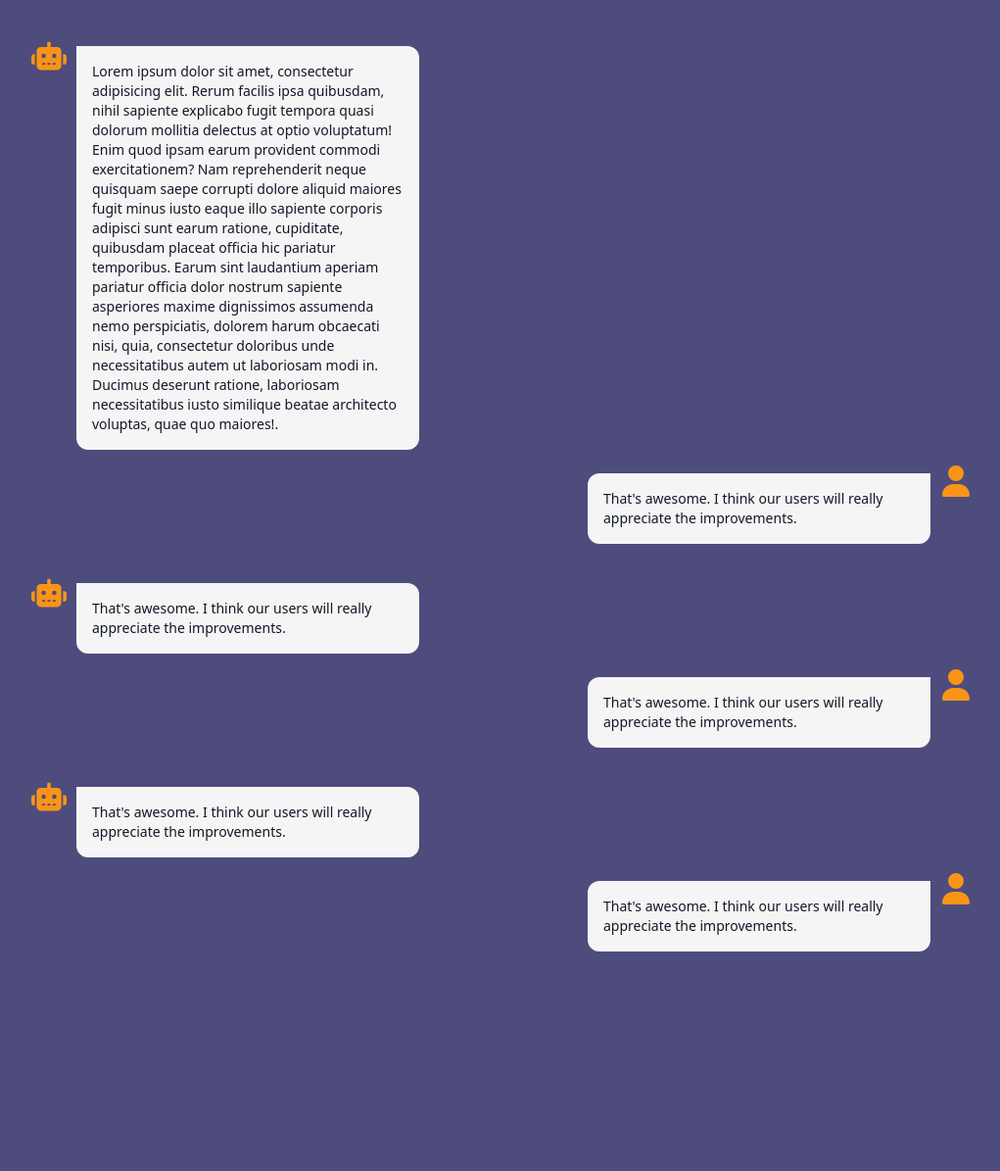
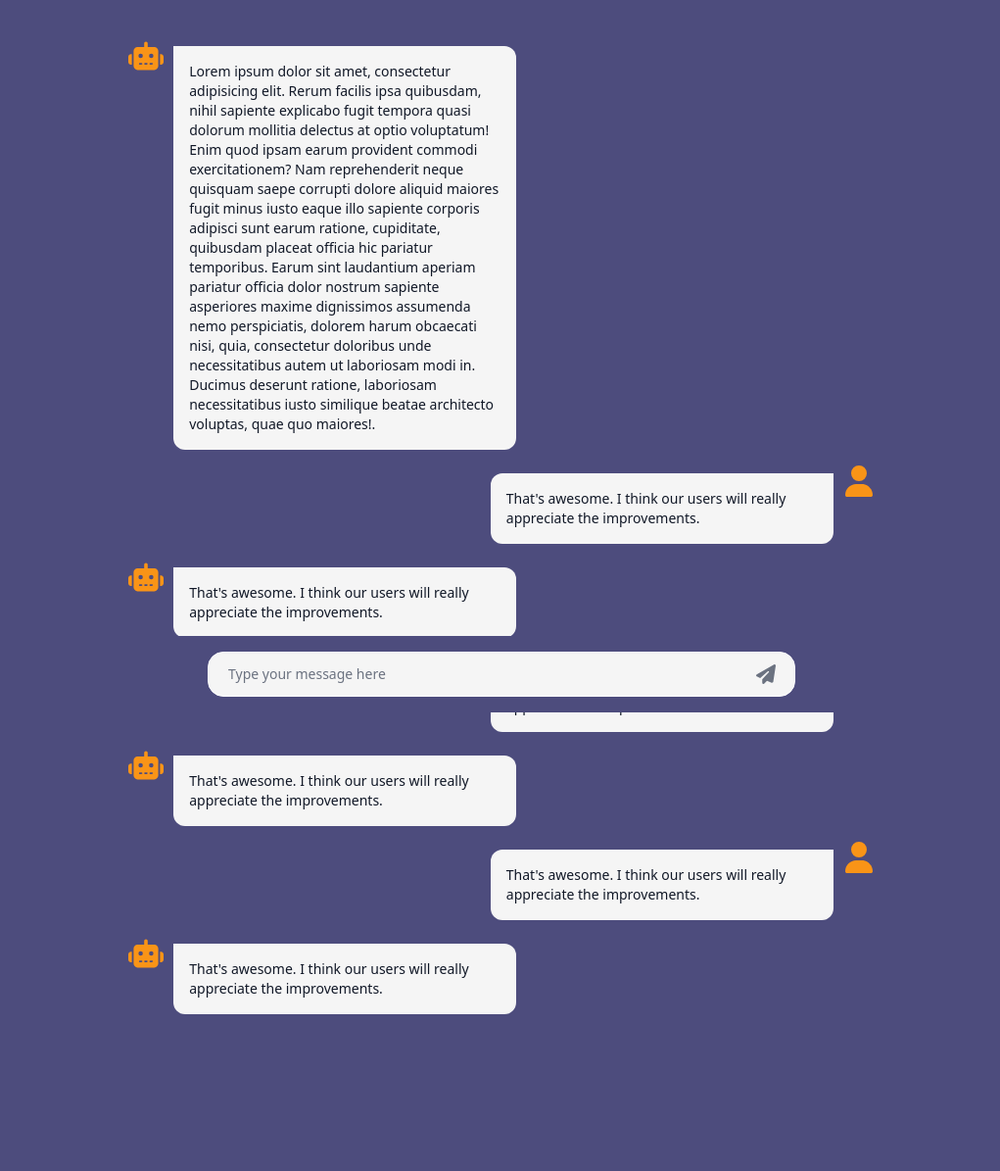
Before and after one commit to AcilRestu12/HearMePal, a Flask app: page /chat in a window 1280 px wide. Shown: the part 73-1268 px from the top of the page at 98% size, without its empty margins (128-1149 px from the left). Before the commit the page ends 1044 px from the top, so only its background shows below. Run offline with Flask 3, Linux system fonts and the light colour scheme; some libraries are stand-ins or nearby versions.

Commit message:
front-end -> chat page | create input section

```diff
--- a/static/dist/css/output.css
+++ b/static/dist/css/output.css
@@ -1097,6 +1101,11 @@ input:checked + .toggle-bg{
   inset: 0px;
 }
 
+.inset-y-0{
+  top: 0px;
+  bottom: 0px;
+}
+
 .bottom-0{
   bottom: 0px;
 }
@@ -1121,6 +1130,18 @@ input:checked + .toggle-bg{
   top: 0px;
 }
 
+.end-0{
+  inset-inline-end: 0px;
+}
+
+.bottom-4{
+  bottom: 1rem;
+}
+
+.left-1\/2{
+  left: 50%;
+}
+
 .z-10{
   z-index: 10;
 }
@@ -1216,6 +1246,26 @@ input:checked + .toggle-bg{
   margin-top: 1.5rem;
 }
 
+.me-2{
+  margin-inline-end: 0.5rem;
+}
+
+.ms-2{
+  margin-inline-start: 0.5rem;
+}
+
+.mt-24{
+  margin-top: 6rem;
+}
+
+.mb-16{
+  margin-bottom: 4rem;
+}
+
+.mb-20{
+  margin-bottom: 5rem;
+}
+
 .block{
   display: block;
 }
@@ -1361,12 +1419,44 @@ input:checked + .toggle-bg{
   width: 100%;
 }
 
+.w-10{
+  width: 2.5rem;
+}
+
+.w-4\/5{
+  width: 80%;
+}
+
+.w-3\/5{
+  width: 60%;
+}
+
 .max-w-\[350px\]{
   max-width: 350px;
 }
 
 .max-w-screen-xl{
   max-width: 1280px;
+}
+
+.max-w-lg{
+  max-width: 32rem;
+}
+
+.max-w-\[700px\]{
+  max-width: 700px;
+}
+
+.max-w-\[px\]{
+  max-width: px;
+}
+
+.max-w-\[650px\]{
+  max-width: 650px;
+}
+
+.max-w-\[600px\]{
+  max-width: 600px;
 }
 
 .flex-1{
@@ -1586,6 +1685,18 @@ input:checked + .toggle-bg{
   border-radius: 0.125rem;
 }
 
+.rounded-xl{
+  border-radius: 0.75rem;
+}
+
+.rounded-2xl{
+  border-radius: 1rem;
+}
+
+.rounded-3xl{
+  border-radius: 1.5rem;
+}
+
 .rounded-e-lg{
   border-start-end-radius: 0.5rem;
   border-end-end-radius: 0.5rem;
@@ -1682,6 +1803,11 @@ input:checked + .toggle-bg{
   border-color: rgb(77 76 125 / var(--tw-border-opacity));
 }
 
+.border-white{
+  --tw-border-opacity: 1;
+  border-color: rgb(255 255 255 / var(--tw-border-opacity));
+}
+
 .bg-blue-100{
   --tw-bg-opacity: 1;
   background-color: rgb(225 239 254 / var(--tw-bg-opacity));
@@ -1850,6 +2025,26 @@ input:checked + .toggle-bg{
   padding-top: 5rem;
 }
 
+.pe-3{
+  padding-inline-end: 0.75rem;
+}
+
+.ps-10{
+  padding-inline-start: 2.5rem;
+}
+
+.ps-3{
+  padding-inline-start: 0.75rem;
+}
+
+.ps-5{
+  padding-inline-start: 1.25rem;
+}
+
+.pe-5{
+  padding-inline-end: 1.25rem;
+}
+
 .text-left{
   text-align: left;
 }
@@ -2337,6 +2618,10 @@ input:checked + .toggle-bg{
     margin-top: 4rem;
   }
 
+  .sm\:mb-28{
+    margin-bottom: 7rem;
+  }
+
   .sm\:px-10{
     padding-left: 2.5rem;
     padding-right: 2.5rem;
@@ -2384,6 +2669,10 @@ input:checked + .toggle-bg{
 
   .md\:mt-20{
     margin-top: 5rem;
+  }
+
+  .md\:mb-32{
+    margin-bottom: 8rem;
   }
 
   .md\:flex{
@@ -2561,6 +2855,27 @@ input:checked + .toggle-bg{
 }
 
 @media (min-width: 1280px){
+  .xl\:w-3\/4{
+    width: 75%;
+  }
+
+  .xl\:w-4\/5{
+    width: 80%;
+  }
+
+  .xl\:max-w-\[\]{
+    max-width: ;
+  }
+
+  .xl\:max-w-\[400px\]{
+    max-width: 400px;
+  }
+
+  .xl\:bg-slate-400{
+    --tw-bg-opacity: 1;
+    background-color: rgb(148 163 184 / var(--tw-bg-opacity));
+  }
+
   .xl\:px-8{
     padding-left: 2rem;
     padding-right: 2rem;
--- a/templates/pages/chat.html
+++ b/templates/pages/chat.html
@@ -1,10 +1,11 @@
 {% extends "layouts/app.html" %}
 
 {% block content %}
-    <!-- Main Start -->
-    <section class="p-4 sm:mx-32 mt-14 sm:mt-16 md:mt-20">
+    <!-- Chatting Start -->
+    <section class="p-4 sm:mx-32 mt-14 mb-20 sm:mt-16 sm:mb-28 md:mt-20 md:mb-32">
+        <div class="p-4 w-full xl:w-4/5 mx-auto flex flex-col space-y-4">
             <!-- Chat Start -->
-        <div class="p-4 space-y-4">
+            <div class="space-y-4">
                 <!-- Bot Chat Start -->
                 <div class="flex items-start gap-2.5">
                     <svg class="w-9 h-9 text-third" fill="currentColor" xmlns="http://www.w3.org/2000/svg" viewBox="0 0 640 512"><!--! Font Awesome Pro 6.5.2 by @fontawesome - https://fontawesome.com License - https://fontawesome.com/license (Commercial License) Copyright 2024 Fonticons, Inc. --><path d="M320 0c17.7 0 32 14.3 32 32V96H472c39.8 0 72 32.2 72 72V440c0 39.8-32.2 72-72 72H168c-39.8 0-72-32.2-72-72V168c0-39.8 32.2-72 72-72H288V32c0-17.7 14.3-32 32-32zM208 384c-8.8 0-16 7.2-16 16s7.2 16 16 16h32c8.8 0 16-7.2 16-16s-7.2-16-16-16H208zm96 0c-8.8 0-16 7.2-16 16s7.2 16 16 16h32c8.8 0 16-7.2 16-16s-7.2-16-16-16H304zm96 0c-8.8 0-16 7.2-16 16s7.2 16 16 16h32c8.8 0 16-7.2 16-16s-7.2-16-16-16H400zM264 256a40 40 0 1 0 -80 0 40 40 0 1 0 80 0zm152 40a40 40 0 1 0 0-80 40 40 0 1 0 0 80zM48 224H64V416H48c-26.5 0-48-21.5-48-48V272c0-26.5 21.5-48 48-48zm544 0c26.5 0 48 21.5 48 48v96c0 26.5-21.5 48-48 48H576V224h16z"/></svg>
@@ -30,7 +31,7 @@
             <!-- Chat End -->
 
             <!-- Another Chat -->
-        <div class="p-4 space-y-4">
+            <div class="space-y-4">
                 <!-- Bot Chat Start -->
                 <div class="flex items-start gap-2.5">
                     <svg class="w-9 h-9 text-third" fill="currentColor" xmlns="http://www.w3.org/2000/svg" viewBox="0 0 640 512"><!--! Font Awesome Pro 6.5.2 by @fontawesome - https://fontawesome.com License - https://fontawesome.com/license (Commercial License) Copyright 2024 Fonticons, Inc. --><path d="M320 0c17.7 0 32 14.3 32 32V96H472c39.8 0 72 32.2 72 72V440c0 39.8-32.2 72-72 72H168c-39.8 0-72-32.2-72-72V168c0-39.8 32.2-72 72-72H288V32c0-17.7 14.3-32 32-32zM208 384c-8.8 0-16 7.2-16 16s7.2 16 16 16h32c8.8 0 16-7.2 16-16s-7.2-16-16-16H208zm96 0c-8.8 0-16 7.2-16 16s7.2 16 16 16h32c8.8 0 16-7.2 16-16s-7.2-16-16-16H304zm96 0c-8.8 0-16 7.2-16 16s7.2 16 16 16h32c8.8 0 16-7.2 16-16s-7.2-16-16-16H400zM264 256a40 40 0 1 0 -80 0 40 40 0 1 0 80 0zm152 40a40 40 0 1 0 0-80 40 40 0 1 0 0 80zM48 224H64V416H48c-26.5 0-48-21.5-48-48V272c0-26.5 21.5-48 48-48zm544 0c26.5 0 48 21.5 48 48v96c0 26.5-21.5 48-48 48H576V224h16z"/></svg>
@@ -53,7 +54,7 @@
                 </div>
                 <!-- Bot Chat End -->
             </div>
-        <div class="p-4 space-y-4">
+            <div class="space-y-4">
                 <!-- Bot Chat Start -->
                 <div class="flex items-start gap-2.5">
                     <svg class="w-9 h-9 text-third" fill="currentColor" xmlns="http://www.w3.org/2000/svg" viewBox="0 0 640 512"><!--! Font Awesome Pro 6.5.2 by @fontawesome - https://fontawesome.com License - https://fontawesome.com/license (Commercial License) Copyright 2024 Fonticons, Inc. --><path d="M320 0c17.7 0 32 14.3 32 32V96H472c39.8 0 72 32.2 72 72V440c0 39.8-32.2 72-72 72H168c-39.8 0-72-32.2-72-72V168c0-39.8 32.2-72 72-72H288V32c0-17.7 14.3-32 32-32zM208 384c-8.8 0-16 7.2-16 16s7.2 16 16 16h32c8.8 0 16-7.2 16-16s-7.2-16-16-16H208zm96 0c-8.8 0-16 7.2-16 16s7.2 16 16 16h32c8.8 0 16-7.2 16-16s-7.2-16-16-16H304zm96 0c-8.8 0-16 7.2-16 16s7.2 16 16 16h32c8.8 0 16-7.2 16-16s-7.2-16-16-16H400zM264 256a40 40 0 1 0 -80 0 40 40 0 1 0 80 0zm152 40a40 40 0 1 0 0-80 40 40 0 1 0 0 80zM48 224H64V416H48c-26.5 0-48-21.5-48-48V272c0-26.5 21.5-48 48-48zm544 0c26.5 0 48 21.5 48 48v96c0 26.5-21.5 48-48 48H576V224h16z"/></svg>
@@ -65,7 +66,7 @@
                 </div>
                 <!-- Bot Chat End -->
 
-            <!-- Bot Chat Start -->
+                <!-- User Chat Start -->
                 <div class="flex justify-end items-start gap-2.5">
                     <div class="flex flex-col gap-1 w-3/4 max-w-[350px]">
                         <div class="flex flex-col mt-2 leading-1.5 p-4 border-gray-200 bg-fourth rounded-s-xl rounded-ee-xl dark:bg-gray-700">
@@ -74,115 +75,38 @@
                     </div>
                     <svg class="w-8 h-8 text-third" fill="currentColor" xmlns="http://www.w3.org/2000/svg" viewBox="0 0 448 512"><!--! Font Awesome Pro 6.5.2 by @fontawesome - https://fontawesome.com License - https://fontawesome.com/license (Commercial License) Copyright 2024 Fonticons, Inc. --><path d="M224 256A128 128 0 1 0 224 0a128 128 0 1 0 0 256zm-45.7 48C79.8 304 0 383.8 0 482.3C0 498.7 13.3 512 29.7 512H418.3c16.4 0 29.7-13.3 29.7-29.7C448 383.8 368.2 304 269.7 304H178.3z"/></svg>
                 </div>
+                <!-- User Chat End -->
+            </div>
+            <div class="space-y-4">
+                <!-- Bot Chat Start -->
+                <div class="flex items-start gap-2.5">
+                    <svg class="w-9 h-9 text-third" fill="currentColor" xmlns="http://www.w3.org/2000/svg" viewBox="0 0 640 512"><!--! Font Awesome Pro 6.5.2 by @fontawesome - https://fontawesome.com License - https://fontawesome.com/license (Commercial License) Copyright 2024 Fonticons, Inc. --><path d="M320 0c17.7 0 32 14.3 32 32V96H472c39.8 0 72 32.2 72 72V440c0 39.8-32.2 72-72 72H168c-39.8 0-72-32.2-72-72V168c0-39.8 32.2-72 72-72H288V32c0-17.7 14.3-32 32-32zM208 384c-8.8 0-16 7.2-16 16s7.2 16 16 16h32c8.8 0 16-7.2 16-16s-7.2-16-16-16H208zm96 0c-8.8 0-16 7.2-16 16s7.2 16 16 16h32c8.8 0 16-7.2 16-16s-7.2-16-16-16H304zm96 0c-8.8 0-16 7.2-16 16s7.2 16 16 16h32c8.8 0 16-7.2 16-16s-7.2-16-16-16H400zM264 256a40 40 0 1 0 -80 0 40 40 0 1 0 80 0zm152 40a40 40 0 1 0 0-80 40 40 0 1 0 0 80zM48 224H64V416H48c-26.5 0-48-21.5-48-48V272c0-26.5 21.5-48 48-48zm544 0c26.5 0 48 21.5 48 48v96c0 26.5-21.5 48-48 48H576V224h16z"/></svg>
+                    <div class="flex flex-col gap-1 w-3/4 max-w-[350px]">
+                        <div class="flex flex-col mt-2 leading-1.5 p-4 border-gray-200 bg-fourth rounded-e-xl rounded-es-xl dark:bg-gray-700">
+                            <p class="text-sm font-normal text-gray-900 dark:text-white"> That's awesome. I think our users will really appreciate the improvements.</p>
+                        </div>
+                    </div>
+                </div>
                 <!-- Bot Chat End -->
+
+
+            </div>
         </div>
 
+    </section>
+    <!-- Chatting End -->
 
+    <!-- Input Start -->
+    <section class="p-4 w-full fixed bottom-0 z-30 bg-secondary">
+        <form class="flex items-center w-4/5 max-w-[600px] mx-auto ">
+            <label for="send-chat" class="sr-only">Send Chat</label>
+            <div class="relative w-full">
+                <input type="text" id="send-chat" class="bg-fourth border border-white text-gray-900 text-sm rounded-2xl focus:ring-third focus:border-third block w-full ps-5 p-3" placeholder="Type your message here" required />
+                <button type="submit" class="absolute inset-y-0 end-0 flex items-center pe-5">
+                <svg class="w-5 h-5 text-gray-500 hover:text-third duration-100" fill="currentColor" xmlns="http://www.w3.org/2000/svg" viewBox="0 0 512 512"><!--! Font Awesome Pro 6.5.2 by @fontawesome - https://fontawesome.com License - https://fontawesome.com/license (Commercial License) Copyright 2024 Fonticons, Inc. --><path d="M498.1 5.6c10.1 7 15.4 19.1 13.5 31.2l-64 416c-1.5 9.7-7.4 18.2-16 23s-18.9 5.4-28 1.6L284 427.7l-68.5 74.1c-8.9 9.7-22.9 12.9-35.2 8.1S160 493.2 160 480V396.4c0-4 1.5-7.8 4.2-10.7L331.8 202.8c5.8-6.3 5.6-16-.4-22s-15.7-6.4-22-.7L106 360.8 17.7 316.6C7.1 311.3 .3 300.7 0 288.9s5.9-22.8 16.1-28.7l448-256c10.7-6.1 23.9-5.5 34 1.4z"/></svg>
+            </div>
+        </form>
     </section>
-    <!-- Main End -->
-
-
-
-
-
-    <!-- <div class="p-4 border-2 border-gray-200 border-dashed rounded-lg dark:border-gray-700 mt-14">
-        <div class="grid grid-cols-3 gap-4 mb-4">
-            <div class="flex items-center justify-center h-24 rounded bg-gray-50 dark:bg-gray-800">
-                <p class="text-2xl text-gray-400 dark:text-gray-500">
-                    <svg class="w-3.5 h-3.5" aria-hidden="true" xmlns="http://www.w3.org/2000/svg" fill="none" viewBox="0 0 18 18">
-                        <path stroke="currentColor" stroke-linecap="round" stroke-linejoin="round" stroke-width="2" d="M9 1v16M1 9h16"/>
-                    </svg>
-                </p>
-            </div>
-            <div class="flex items-center justify-center h-24 rounded bg-gray-50 dark:bg-gray-800">
-                <p class="text-2xl text-gray-400 dark:text-gray-500">
-                    <svg class="w-3.5 h-3.5" aria-hidden="true" xmlns="http://www.w3.org/2000/svg" fill="none" viewBox="0 0 18 18">
-                        <path stroke="currentColor" stroke-linecap="round" stroke-linejoin="round" stroke-width="2" d="M9 1v16M1 9h16"/>
-                    </svg>
-                </p>
-            </div>
-            <div class="flex items-center justify-center h-24 rounded bg-gray-50 dark:bg-gray-800">
-                <p class="text-2xl text-gray-400 dark:text-gray-500">
-                    <svg class="w-3.5 h-3.5" aria-hidden="true" xmlns="http://www.w3.org/2000/svg" fill="none" viewBox="0 0 18 18">
-                        <path stroke="currentColor" stroke-linecap="round" stroke-linejoin="round" stroke-width="2" d="M9 1v16M1 9h16"/>
-                    </svg>
-                </p>
-            </div>
-        </div>
-        <div class="flex items-center justify-center h-48 mb-4 rounded bg-gray-50 dark:bg-gray-800">
-            <p class="text-2xl text-gray-400 dark:text-gray-500">
-                <svg class="w-3.5 h-3.5" aria-hidden="true" xmlns="http://www.w3.org/2000/svg" fill="none" viewBox="0 0 18 18">
-                    <path stroke="currentColor" stroke-linecap="round" stroke-linejoin="round" stroke-width="2" d="M9 1v16M1 9h16"/>
-                </svg>
-            </p>
-        </div>
-        <div class="grid grid-cols-2 gap-4 mb-4">
-            <div class="flex items-center justify-center rounded bg-gray-50 h-28 dark:bg-gray-800">
-                <p class="text-2xl text-gray-400 dark:text-gray-500">
-                    <svg class="w-3.5 h-3.5" aria-hidden="true" xmlns="http://www.w3.org/2000/svg" fill="none" viewBox="0 0 18 18">
-                        <path stroke="currentColor" stroke-linecap="round" stroke-linejoin="round" stroke-width="2" d="M9 1v16M1 9h16"/>
-                    </svg>
-                </p>
-            </div>
-            <div class="flex items-center justify-center rounded bg-gray-50 h-28 dark:bg-gray-800">
-                <p class="text-2xl text-gray-400 dark:text-gray-500">
-                    <svg class="w-3.5 h-3.5" aria-hidden="true" xmlns="http://www.w3.org/2000/svg" fill="none" viewBox="0 0 18 18">
-                        <path stroke="currentColor" stroke-linecap="round" stroke-linejoin="round" stroke-width="2" d="M9 1v16M1 9h16"/>
-                    </svg>
-                </p>
-            </div>
-            <div class="flex items-center justify-center rounded bg-gray-50 h-28 dark:bg-gray-800">
-                <p class="text-2xl text-gray-400 dark:text-gray-500">
-                    <svg class="w-3.5 h-3.5" aria-hidden="true" xmlns="http://www.w3.org/2000/svg" fill="none" viewBox="0 0 18 18">
-                        <path stroke="currentColor" stroke-linecap="round" stroke-linejoin="round" stroke-width="2" d="M9 1v16M1 9h16"/>
-                    </svg>
-                </p>
-            </div>
-            <div class="flex items-center justify-center rounded bg-gray-50 h-28 dark:bg-gray-800">
-                <p class="text-2xl text-gray-400 dark:text-gray-500">
-                    <svg class="w-3.5 h-3.5" aria-hidden="true" xmlns="http://www.w3.org/2000/svg" fill="none" viewBox="0 0 18 18">
-                        <path stroke="currentColor" stroke-linecap="round" stroke-linejoin="round" stroke-width="2" d="M9 1v16M1 9h16"/>
-                    </svg>
-                </p>
-            </div>
-        </div>
-        <div class="flex items-center justify-center h-48 mb-4 rounded bg-gray-50 dark:bg-gray-800">
-            <p class="text-2xl text-gray-400 dark:text-gray-500">
-                <svg class="w-3.5 h-3.5" aria-hidden="true" xmlns="http://www.w3.org/2000/svg" fill="none" viewBox="0 0 18 18">
-                    <path stroke="currentColor" stroke-linecap="round" stroke-linejoin="round" stroke-width="2" d="M9 1v16M1 9h16"/>
-                </svg>
-            </p>
-        </div>
-        <div class="grid grid-cols-2 gap-4">
-            <div class="flex items-center justify-center rounded bg-gray-50 h-28 dark:bg-gray-800">
-                <p class="text-2xl text-gray-400 dark:text-gray-500">
-                    <svg class="w-3.5 h-3.5" aria-hidden="true" xmlns="http://www.w3.org/2000/svg" fill="none" viewBox="0 0 18 18">
-                        <path stroke="currentColor" stroke-linecap="round" stroke-linejoin="round" stroke-width="2" d="M9 1v16M1 9h16"/>
-                    </svg>
-                </p>
-            </div>
-            <div class="flex items-center justify-center rounded bg-gray-50 h-28 dark:bg-gray-800">
-                <p class="text-2xl text-gray-400 dark:text-gray-500">
-                    <svg class="w-3.5 h-3.5" aria-hidden="true" xmlns="http://www.w3.org/2000/svg" fill="none" viewBox="0 0 18 18">
-                        <path stroke="currentColor" stroke-linecap="round" stroke-linejoin="round" stroke-width="2" d="M9 1v16M1 9h16"/>
-                    </svg>
-                </p>
-            </div>
-            <div class="flex items-center justify-center rounded bg-gray-50 h-28 dark:bg-gray-800">
-                <p class="text-2xl text-gray-400 dark:text-gray-500">
-                    <svg class="w-3.5 h-3.5" aria-hidden="true" xmlns="http://www.w3.org/2000/svg" fill="none" viewBox="0 0 18 18">
-                        <path stroke="currentColor" stroke-linecap="round" stroke-linejoin="round" stroke-width="2" d="M9 1v16M1 9h16"/>
-                    </svg>
-                </p>
-            </div>
-            <div class="flex items-center justify-center rounded bg-gray-50 h-28 dark:bg-gray-800">
-                <p class="text-2xl text-gray-400 dark:text-gray-500">
-                    <svg class="w-3.5 h-3.5" aria-hidden="true" xmlns="http://www.w3.org/2000/svg" fill="none" viewBox="0 0 18 18">
-                        <path stroke="currentColor" stroke-linecap="round" stroke-linejoin="round" stroke-width="2" d="M9 1v16M1 9h16"/>
-                    </svg>
-                </p>
-            </div>
-        </div>
-    </div> -->
+    <!-- Input End -->
 
 {% endblock %}
```
Also changed, not shown: other parts of static/dist/css/output.css (+180 -0 lines). Lines whose indentation alone changed are shown as unchanged.
